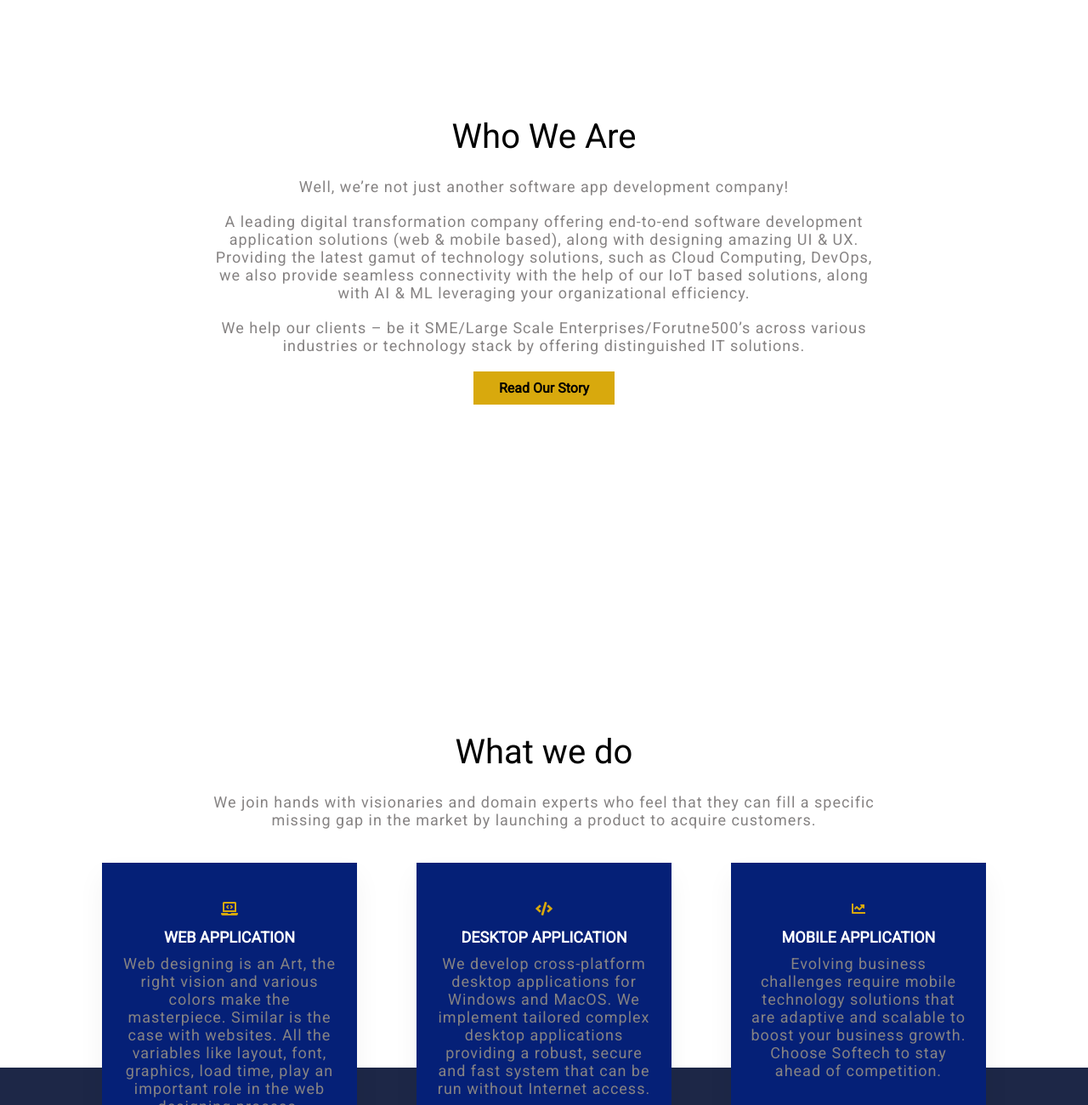
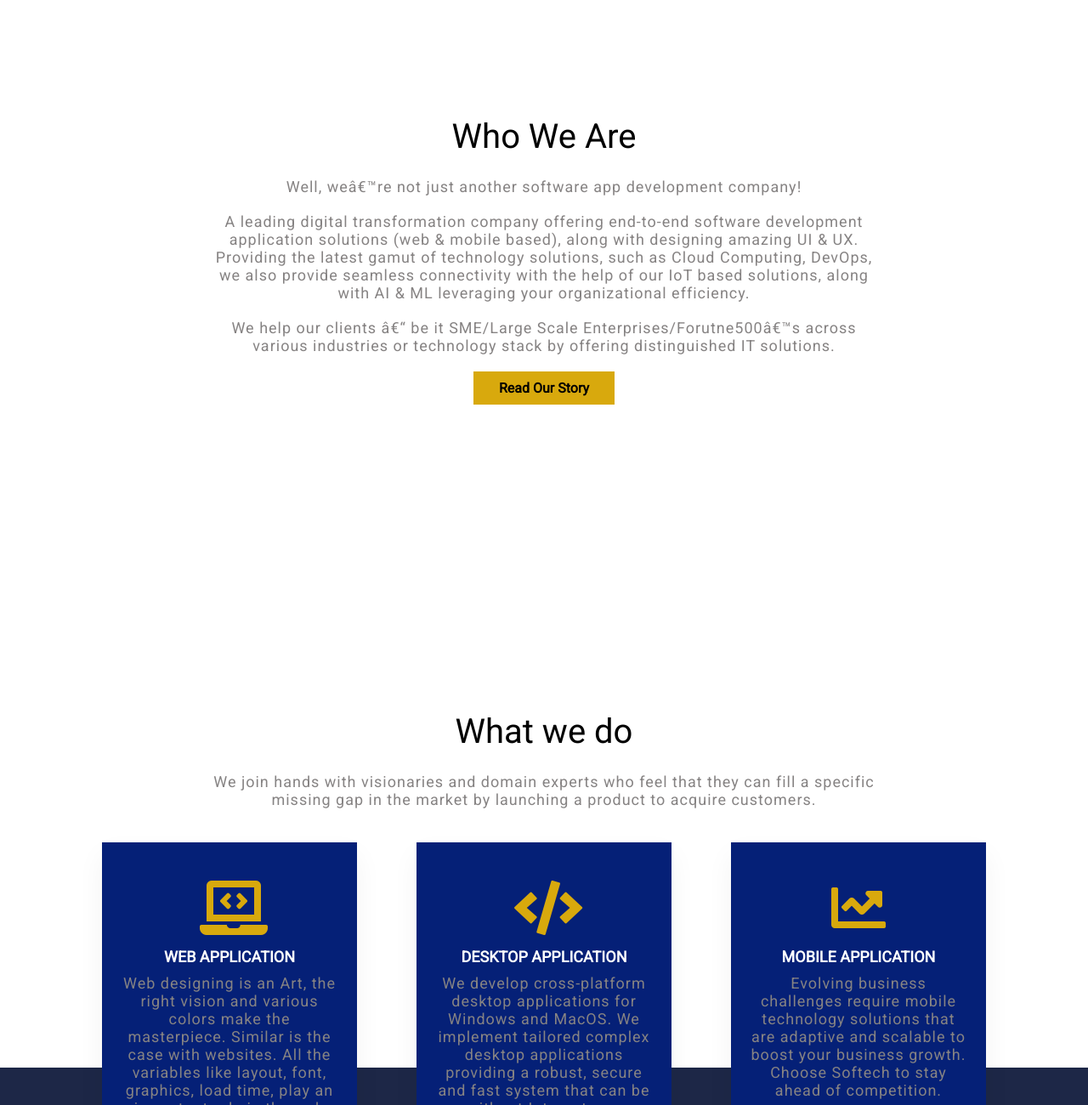
Before and after one commit to iamkumarishwetha/softech, a plain HTML site: page index.html in a window 1280 px wide. Shown: the part 894-2194 px from the top of the page at 85% size. Drawn offline with Linux system fonts and the light colour scheme.

Commit message:
Update index.html

```diff
--- a/index.html
+++ b/index.html
@@ -33,13 +33,13 @@
         <div class="content">
             <div class="inner-div">
                 <h3>Who We Are</h3>
-                <p>Well, we’re not just another software app development company!
+                <p>Well, weâ€™re not just another software app development company!
                     <p>A leading digital transformation company offering end-to-end software development application
                         solutions (web & mobile based), along with designing amazing UI & UX. Providing the latest gamut
                         of technology solutions, such as Cloud Computing, DevOps, we also provide seamless connectivity
                         with the help of our IoT based solutions, along with AI & ML leveraging your organizational
                         efficiency.</p>
-                    <p>We help our clients – be it SME/Large Scale Enterprises/Forutne500’s across various industries or
+                    <p>We help our clients â€“ be it SME/Large Scale Enterprises/Forutne500â€™s across various industries or
                         technology stack by offering distinguished IT solutions.</p>
                     <a href="#services" class="btn">Read Our Story</a>
             </div>
@@ -56,7 +56,7 @@
             <div class="services">
                 <div class="box">
                     <div class="iconBx">
-                        <i class="fas fa-laptop-code"></i>
+                        <i class="fa-4x fas fa-laptop-code"></i>
                     </div>
                     <div class="content">
                         <h2>Web Application</h2>
@@ -67,7 +67,7 @@
                 </div>
                 <div class="box">
                     <div class="iconBx">
-                        <i class="fas fa-code"></i>
+                        <i class="fa-4x fas fa-code"></i>
                     </div>
                     <div class="content">
                         <h2>Desktop Application</h2>
@@ -78,7 +78,7 @@
                 </div>
                 <div class="box">
                     <div class="iconBx">
-                        <i class="fas fa-chart-line"></i>
+                        <i class="fa-4x fas fa-chart-line"></i>
                     </div>
                     <div class="content">
                         <h2>Mobile Application</h2>
```
